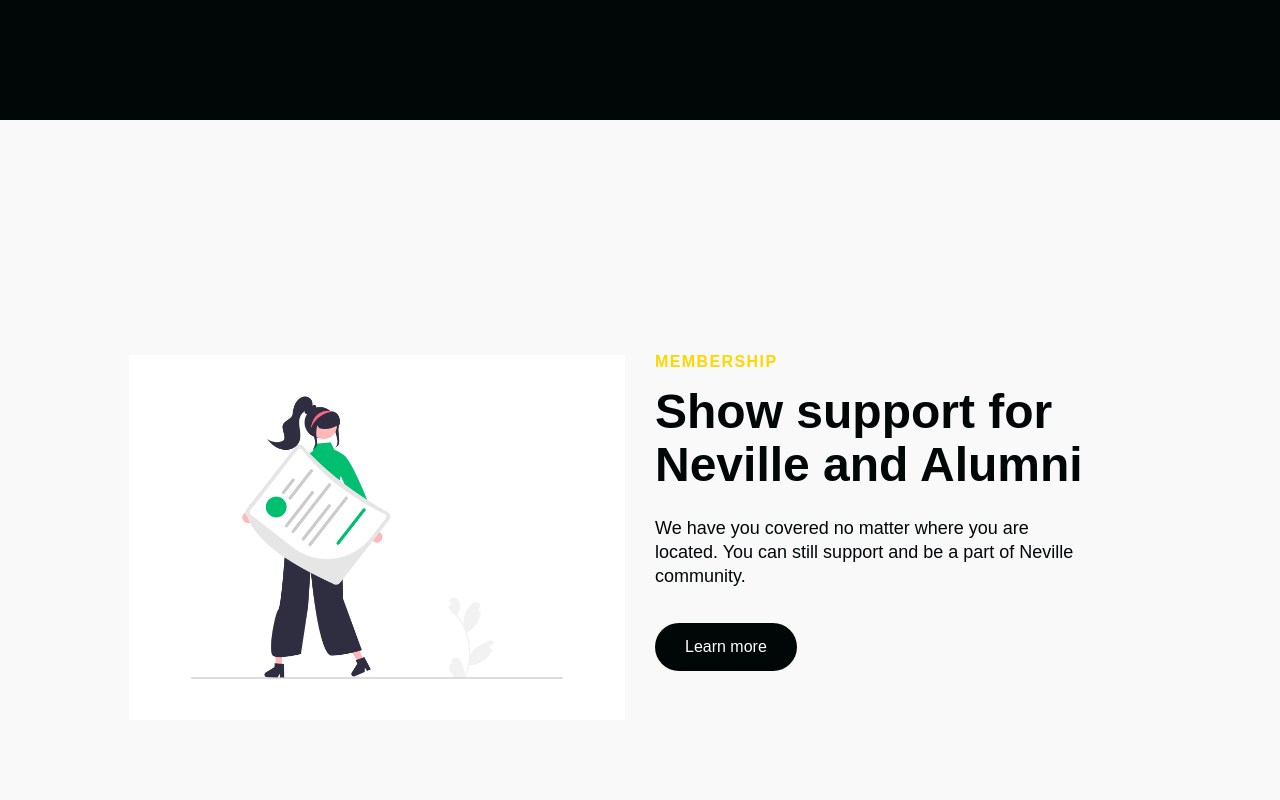
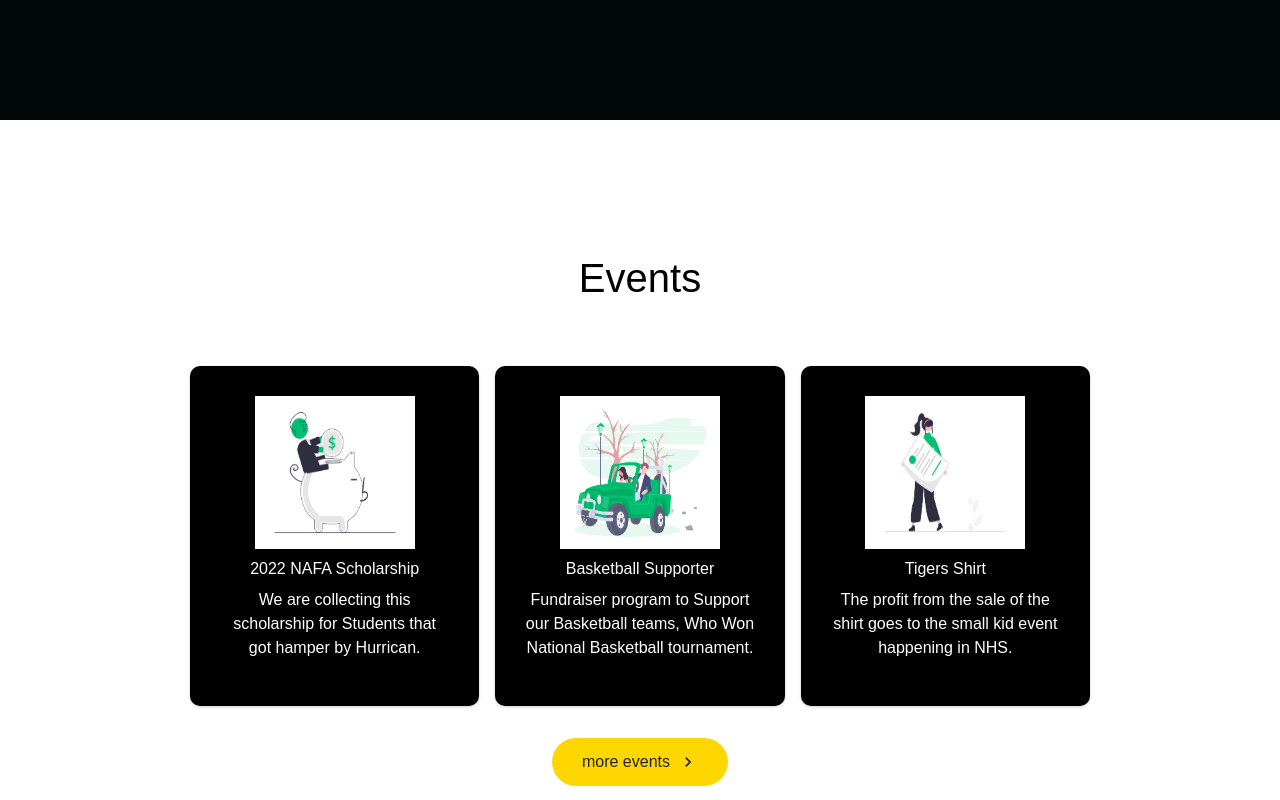
Before and after one commit to sajin123go/CSCI-4060-Group-3-Shared-Reposititory, a React (Create React App) app in the folder frontend/: page /user in a window 1280 px wide. Shown: the part 1540-2340 px from the top of the page. Built offline with nearby package versions, Linux system fonts and the light colour scheme; the HTML template or start-up script is replaced by a standard one.

Commit message:
profile event

```diff
--- a/frontend/public/index.html
+++ b/frontend/public/index.html
@@ -28,7 +28,7 @@
   rel="stylesheet"
   href="https://fonts.googleapis.com/icon?family=Material+Icons"
 />
-    <title>React App</title>
+<title>React App</title>
   </head>
   <body>
     <noscript>You need to enable JavaScript to run this app.</noscript>
--- /dev/null
+++ b/frontend/src/componentsUser/EventsList/eventElements.js
@@ -0,0 +1,102 @@
+import styled from "styled-components";
+import { MdKeyboardArrowRight, MdArrowForward } from "react-icons/md";
+
+export const ServicesContainer = styled.div`
+  height: 800px;
+  display: flex;
+  flex-direction: column;
+  justify-content: center;
+  align-items: center;
+  background: #fff;
+
+  @media screen and (max-width: 768px) {
+    height: 1100px;
+  }
+
+  @media screen and (max-width: 480px) {
+    height: 1300px;
+  }
+`;
+
+export const ServicesWrapper = styled.div`
+  max-width: 1000px;
+  margin: 0 auto;
+  display: grid;
+  grid-template-columns: 1fr 1fr 1fr;
+  align-items: center;
+  grid-gap: 16px;
+  padding: 0 50px;
+
+  @media screen and (max- width: 1000px) {
+    grid-template-columns: 1fr 1fr;
+  }
+
+  @media screen and (max-width: 768px) {
+    grid-template-columns: 1fr;
+    padding: 0 20px;
+  }
+`;
+
+export const ServicesCard = styled.div`
+  background: black;
+  display: flex;
+  flex-direction: column;
+  justify-content: flex-start;
+  align-items: center;
+  border-radius: 10px;
+  max-height: 340px;
+  padding: 30px;
+  box-shadow: 0 1px 3px rgba(0, 0, 0, 0.2);
+  transition: all 0.2s easy-in-out;
+
+  &:hover {
+    transform: scale(1.02);
+    transition: all 0.2s easy-in-out;
+    cursor: pointer;
+  }
+`;
+
+export const ServicesIcon = styled.img`
+  height: 160px;
+  width: 160px;
+  margin-bottom: 10px;
+`;
+
+export const ServicesH1 = styled.h1`
+  font-size: 2.5rem;
+  color: black;
+  margin-bottom: 64px;
+
+  @media screen and (max-width: 480px) {
+    font-size: 2rem;
+  }
+`;
+
+export const ServicesH2 = styled.h2`
+  font-size: 1rem;
+  color: #fff;
+  margin-bottom: 10px;
+`;
+
+export const ServicesP = styled.p`
+  font-size: 1rem;
+  color: #fff;
+  text-align: center;
+`;
+
+export const HeroBtnWrapper = styled.div`
+  margin-top: 32px;
+  display: flex;
+  flex-direction: column;
+  align-items: center;
+`;
+
+export const ArrowForward = styled(MdArrowForward)`
+  margin-left: 8px;
+  font-size: 20px;
+`;
+
+export const ArrowRight = styled(MdKeyboardArrowRight)`
+  margin-left: 8px;
+  font-size: 20px;
+`;
--- /dev/null
+++ b/frontend/src/componentsUser/EventsList/index.js
@@ -0,0 +1,76 @@
+import React, { useState } from "react";
+import Icon1 from "../../images/png-4.png";
+import Icon2 from "../../images/png-2.png";
+import Icon3 from "../../images/png-3.png";
+import { Button } from "../ButtonElement";
+import {
+  ServicesContainer,
+  ServicesH1,
+  ServicesWrapper,
+  ServicesCard,
+  ServicesIcon,
+  ServicesH2,
+  ServicesP,
+  HeroBtnWrapper,
+  ArrowForward,
+  ArrowRight,
+} from "./eventElements";
+
+const EventsList = () => {
+  const [hover, setHover] = useState(false);
+
+  const onHover = () => {
+    setHover(!hover);
+  };
+
+  return (
+    <ServicesContainer id="eventList">
+      <ServicesH1>Events</ServicesH1>
+      <ServicesWrapper>
+        <ServicesCard>
+          <ServicesIcon src={Icon1} />
+          <ServicesH2> 2022 NAFA Scholarship</ServicesH2>
+          <ServicesP>
+            We are collecting this scholarship for Students that got hamper by
+            Hurrican.
+          </ServicesP>
+        </ServicesCard>
+        <ServicesCard>
+          <ServicesIcon src={Icon2} />
+          <ServicesH2> Basketball Supporter</ServicesH2>
+          <ServicesP>
+            {" "}
+            Fundraiser program to Support our Basketball teams, Who Won National
+            Basketball tournament.{" "}
+          </ServicesP>
+        </ServicesCard>
+        <ServicesCard>
+          <ServicesIcon src={Icon3} />
+          <ServicesH2>Tigers Shirt</ServicesH2>
+          <ServicesP>
+            The profit from the sale of the shirt goes to the small kid event
+            happening in NHS.
+          </ServicesP>
+        </ServicesCard>
+      </ServicesWrapper>
+      <HeroBtnWrapper>
+        <Button
+          to="signup"
+          onMouseEnter={onHover}
+          onMouseLeave={onHover}
+          primary="true"
+          dark="true"
+          smooth={true}
+          duration={500}
+          spy={true}
+          exact="true"
+          offset={-80}
+        >
+          more events {hover ? <ArrowForward /> : <ArrowRight />}
+        </Button>
+      </HeroBtnWrapper>
+    </ServicesContainer>
+  );
+};
+
+export default EventsList;
--- a/frontend/src/componentsUser/Navbar/index.js
+++ b/frontend/src/componentsUser/Navbar/index.js
@@ -1,9 +1,9 @@
-import React, {useState, useEffect} from 'react';
-import { IconContext } from 'react-icons/lib';
-import logo from '../../images/nafa-logo.png';
-import {animateScroll as scroll} from 'react-scroll';
+import React, { useState, useEffect } from "react";
+import { IconContext } from "react-icons/lib";
+import logo from "../../images/nafa-logo.png";
+import { animateScroll as scroll } from "react-scroll";
 
-import {FaBars} from 'react-icons/fa';
+import { FaBars } from "react-icons/fa";
 import {
   Nav,
   NavbarContainer,
@@ -14,36 +14,34 @@ import {
   NavLinks,
   NavBtn,
   Icon,
-  NavBtnLink
+  NavBtnLink,
+} from "./NavbarElements";
 
-} from './NavbarElements';
+const Navbar = ({ toggle }) => {
+  const [scrollNav, setScrollNav] = useState(false);
 
-const Navbar = ({toggle}) => {
-  const [scrollNav, setScrollNav] = useState(false)
-
-  const changeNav = ()=> {
-    if(window.scrollY >= 80){
-      setScrollNav(true)
+  const changeNav = () => {
+    if (window.scrollY >= 80) {
+      setScrollNav(true);
     } else {
-      setScrollNav(false)
+      setScrollNav(false);
     }
   };
 
-  useEffect(() =>{
-    window.addEventListener('scroll', changeNav)
+  useEffect(() => {
+    window.addEventListener("scroll", changeNav);
   }, []);
 
   const toggleHome = () => {
     scroll.scrollToTop();
-  }
-
+  };
 
   return (
     <>
-      <IconContext.Provider value = {{ color : '#fff'}}>
+      <IconContext.Provider value={{ color: "#fff" }}>
         <Nav scrollNav={scrollNav}>
           <NavbarContainer>
-              <Icon src={logo} onClick={toggleHome} scrollNav={scrollNav}/>
+            <Icon src={logo} onClick={toggleHome} scrollNav={scrollNav} />
 
             {/* <NavLogo to='/' onClick={toggleHome}>
                     Nafa
@@ -53,20 +51,56 @@ const Navbar = ({toggle}) => {
             </MobileIcon>
             <NavMenu>
               <NavItem>
-                    <NavLinks to='about' smooth= {true} duration={500} spy={true} exact= 'true' offset={-80}>Account</NavLinks>
+                <NavLinks
+                  to="about"
+                  smooth={true}
+                  duration={500}
+                  spy={true}
+                  exact="true"
+                  offset={-80}
+                >
+                  Account
+                </NavLinks>
               </NavItem>
               <NavItem>
-                    <NavLinks to='membership' smooth= {true} duration={500} spy={true} exact= 'true' offset={-80}>Events</NavLinks>
+                <NavLinks
+                  to="eventList"
+                  smooth={true}
+                  duration={500}
+                  spy={true}
+                  exact="true"
+                  offset={-80}
+                >
+                  Events
+                </NavLinks>
               </NavItem>
               <NavItem>
-                    <NavLinks to='scholarship' smooth= {true} duration={500} spy={true} exact= 'true' offset={-80}>Donation</NavLinks>
+                <NavLinks
+                  to="scholarship"
+                  smooth={true}
+                  duration={500}
+                  spy={true}
+                  exact="true"
+                  offset={-80}
+                >
+                  Donation
+                </NavLinks>
               </NavItem>
               <NavItem>
-                    <NavLinks to='signup' smooth= {true} duration={500} spy={true} exact= 'true' offset={-80}>Payments</NavLinks>
+                <NavLinks
+                  to="signup"
+                  smooth={true}
+                  duration={500}
+                  spy={true}
+                  exact="true"
+                  offset={-80}
+                >
+                  Payments
+                </NavLinks>
               </NavItem>
             </NavMenu>
             <NavBtn>
-                  <NavBtnLink to='/user'>Log Out</NavBtnLink>
+              <NavBtnLink to="/user">Log Out</NavBtnLink>
             </NavBtn>
           </NavbarContainer>
         </Nav>
--- a/frontend/src/pages/UserPage.js
+++ b/frontend/src/pages/UserPage.js
@@ -1,28 +1,31 @@
-import React, {useState} from 'react';
-import HeroSection from '../componentsUser/HeroSelections';
-import Navbar from '../componentsUser/Navbar';
-import Sidebar from '../componentsUser/Sidebar';
-import InfoSection from '../componentsUser/InfoSections';
-import {userObjOne, userObjTwo, userObjThree} from '../componentsUser/InfoSections/Data';
-import Services from '../componentsUser/services';
-import Footer from '../componentsUser/Footer';
+import React, { useState } from "react";
+import HeroSection from "../componentsUser/HeroSelections";
+import Navbar from "../componentsUser/Navbar";
+import Sidebar from "../componentsUser/Sidebar";
+import InfoSection from "../componentsUser/InfoSections";
+import {
+  userObjOne,
+  userObjThree,
+} from "../componentsUser/InfoSections/Data";
+import Services from "../componentsUser/services";
+import Footer from "../componentsUser/Footer";
+import EventsList from "../componentsUser/EventsList";
 
 const User = () => {
-
-    const [isOpen, setIsOpen] = useState(false)
+  const [isOpen, setIsOpen] = useState(false);
 
   const toggle = () => {
-        setIsOpen(!isOpen)
-    }
+    setIsOpen(!isOpen);
+  };
   return (
     <>
-        <Sidebar isOpen = {isOpen} toggle = {toggle} />
-        <Navbar toggle ={toggle}  />
+      <Sidebar isOpen={isOpen} toggle={toggle} />
+      <Navbar toggle={toggle} />
       <HeroSection />
-        <InfoSection {...userObjOne}/>
-        <InfoSection {...userObjTwo}/>
+      <InfoSection {...userObjOne} />
+      <EventsList />
       <Services />
-        <InfoSection {...userObjThree}/>
+      <InfoSection {...userObjThree} />
       <Footer />
     </>
   );
```
Also changed, not shown: frontend/src/componentsUser/EventsList/eventList.js (added, +9 -0 lines), frontend/src/componentsUser/HeroSelections/index.js (+25 -21 lines). Lines whose indentation alone changed are shown as unchanged.
